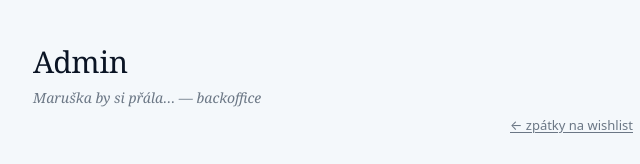
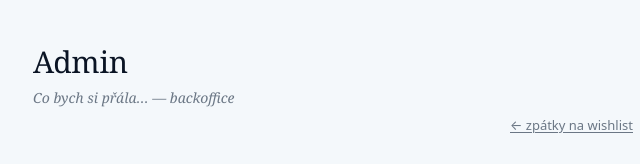
Before and after one commit to littlemeat/wishlist, a plain HTML site: page admin/index.html in a window 1280 px wide. Shown: the top 164 px of the page, 307-947 px from the left. Drawn offline with nearby package versions, Linux system fonts and the light colour scheme; a small style sheet from the web is missing.

Commit message:
Update title and subtitle in admin index.html

```diff
--- a/admin/index.html
+++ b/admin/index.html
@@ -4,7 +4,7 @@
   <meta charset="utf-8">
   <meta name="viewport" content="width=device-width, initial-scale=1">
   <meta name="robots" content="noindex">
-  <title>Maruška by si přála… — admin</title>
+  <title>Co bych si přála… — admin</title>
   <link rel="stylesheet" href="https://cdn.jsdelivr.net/npm/@fontsource/fraunces@5/400.css">
   <link rel="stylesheet" href="https://cdn.jsdelivr.net/npm/@fontsource/fraunces@5/500.css">
   <link rel="stylesheet" href="https://cdn.jsdelivr.net/npm/@fontsource/fraunces@5/400-italic.css">
@@ -14,7 +14,7 @@
   <main class="wrap">
     <header>
       <h1>Admin</h1>
-      <p class="subtitle">Maruška by si přála… — backoffice</p>
+      <p class="subtitle">Co bych si přála… — backoffice</p>
       <p class="back-link"><a href="../">← zpátky na wishlist</a></p>
     </header>
 
```
